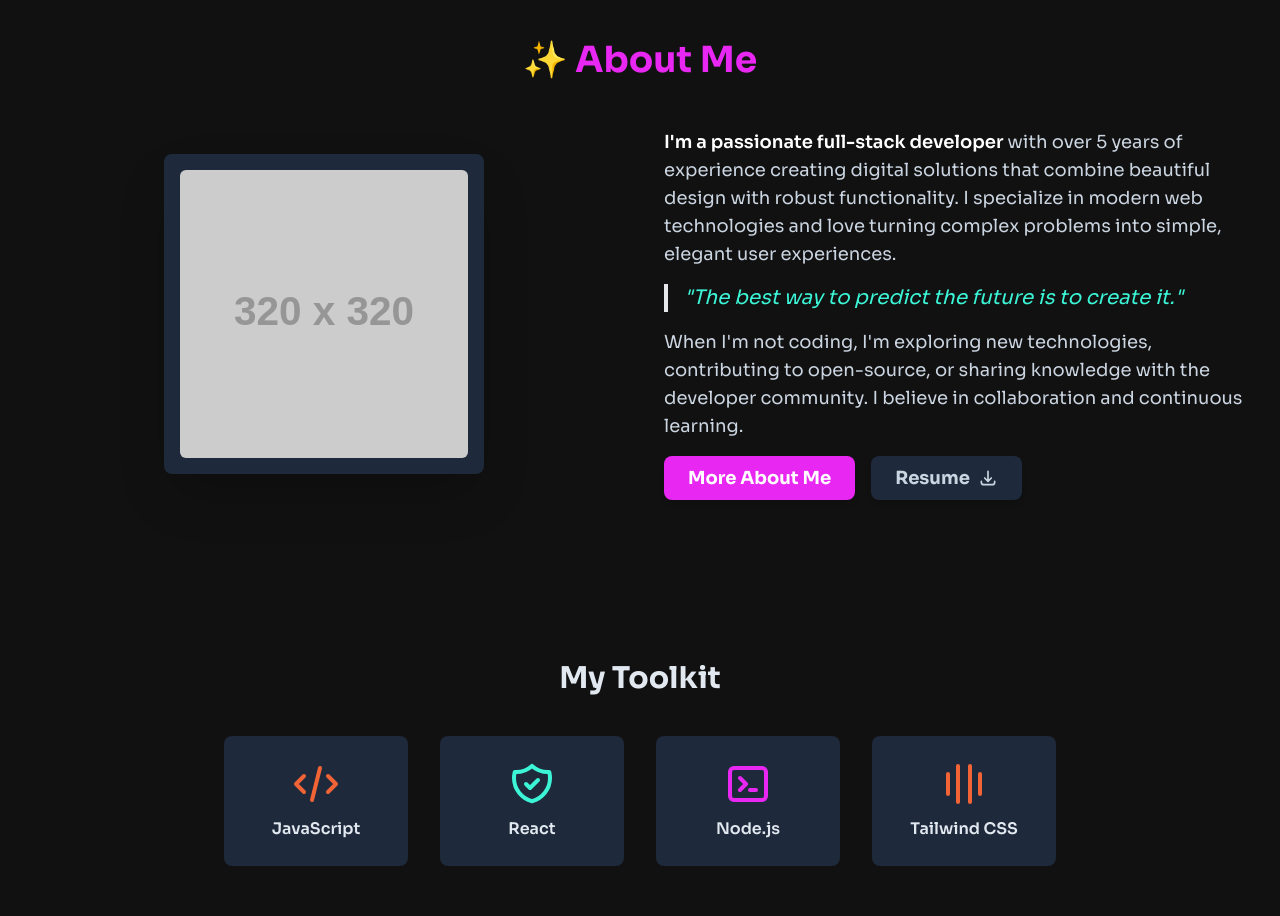
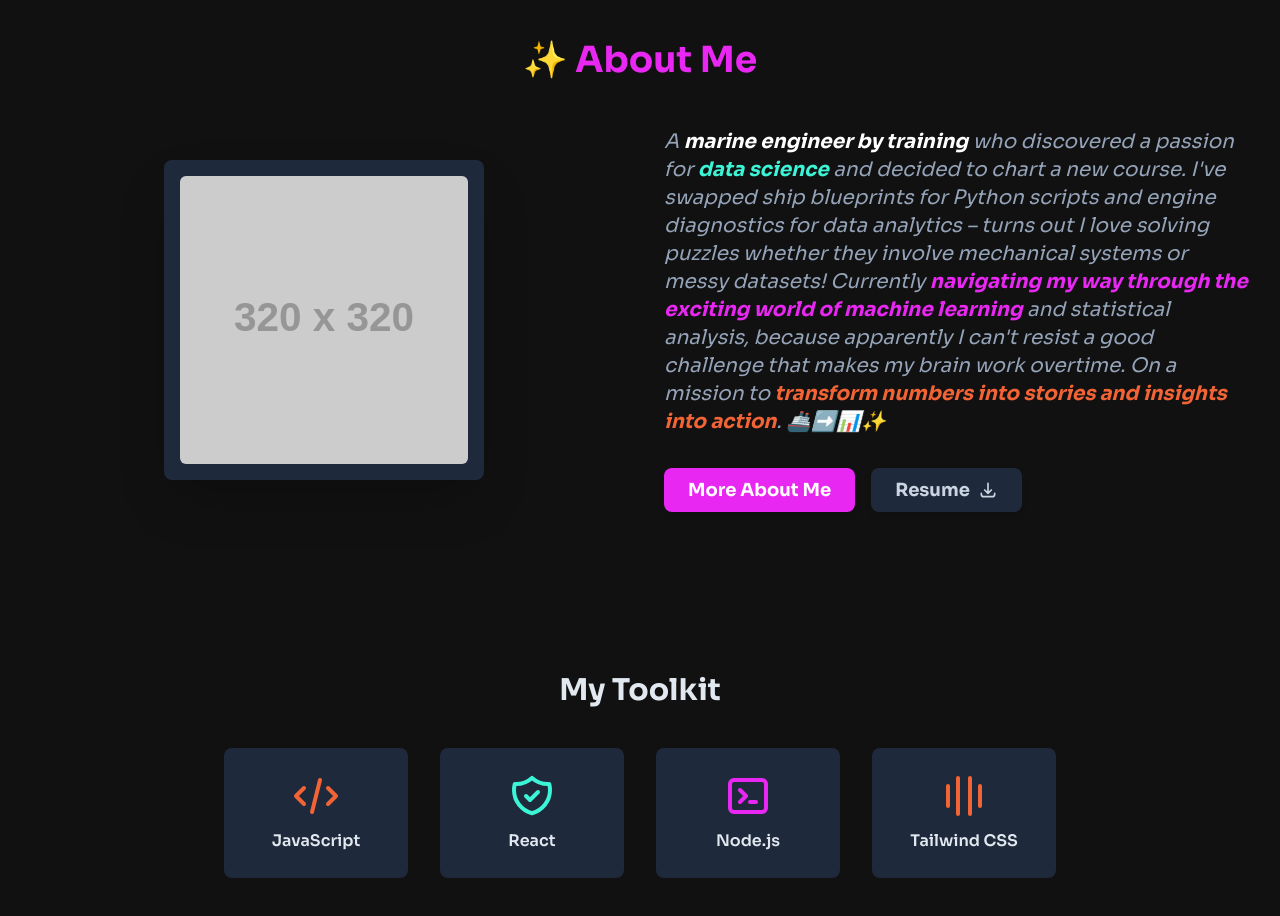
Before and after one commit to TanmayElinje/portfolio-website, a plain HTML site: page index.html in a window 1280 px wide. Shown: the part 840-1756 px from the top of the page. Drawn offline with nearby package versions, Linux system fonts and the light colour scheme; placeholder pictures from the web are drawn by us.

Commit message:
Update index.html

```diff
--- a/index.html
+++ b/index.html
@@ -127,11 +127,9 @@
                             </div>
                         </div>
                         <div class="text-lg text-slate-300 space-y-4">
-                            <p><strong class="font-semibold text-white">I'm a passionate full-stack developer</strong> with over 5 years of experience creating digital solutions that combine beautiful design with robust functionality. I specialize in modern web technologies and love turning complex problems into simple, elegant user experiences.</p>
-                            <p class="text-xl text-accent-cyan italic border-l-4 border-accent-cyan pl-4">
-                               "The best way to predict the future is to create it."
+                            <p class="max-w-2xl mx-auto text-lg md:text-xl text-slate-400 mb-8 italic">
+                                A <strong class="text-white">marine engineer by training</strong> who discovered a passion for <strong class="text-accent-cyan">data science</strong> and decided to chart a new course. I've swapped ship blueprints for <em>Python scripts</em> and engine diagnostics for <em>data analytics</em> – turns out I love solving puzzles whether they involve mechanical systems or messy datasets! Currently <strong class="text-accent-magenta">navigating my way through the exciting world of machine learning</strong> and statistical analysis, because apparently I can't resist a good challenge that makes my brain work overtime. On a mission to <strong class="text-accent-orange">transform numbers into stories and insights into action</strong>. 🚢➡️📊✨
                             </p>
-                            <p>When I'm not coding, I'm exploring new technologies, contributing to open-source, or sharing knowledge with the developer community. I believe in collaboration and continuous learning.</p>
                             <div class="mt-6 flex items-center space-x-4">
                                 <button id="more-about-me-btn" class="inline-block bg-accent-magenta text-white font-bold py-2 px-6 rounded-lg hover:opacity-90 transition-transform hover:scale-105 shadow-md">More About Me</button>
                                 <a href="resume.pdf" download="resume.pdf" class="inline-flex items-center space-x-2 bg-slate-800 text-slate-300 font-bold py-2 px-6 rounded-lg hover:bg-slate-700 transition-transform hover:scale-105 shadow-md">
```
